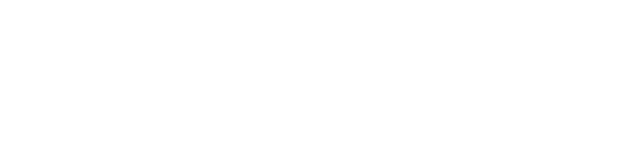
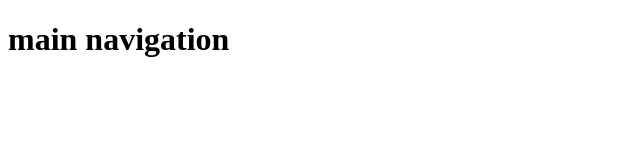
Before and after one commit to tfaaguilar/Aguilar_Arora_MusicMixer, a plain HTML site: page index.html in a window 1280 px wide. Shown: the whole page, without its empty margins (0-640 px from the left). Drawn offline with Linux system fonts and the light colour scheme.

Commit message:
Update index.html

```diff
--- a/index.html
+++ b/index.html
@@ -6,6 +6,9 @@
     <meta name="viewport" content="width=device-width, initial-scale=1.0">
     <title>Document</title>
 </head>
+<header>
+    <h1>main navigation</h1>
+</header>
 <body>
 
 </body>
```
